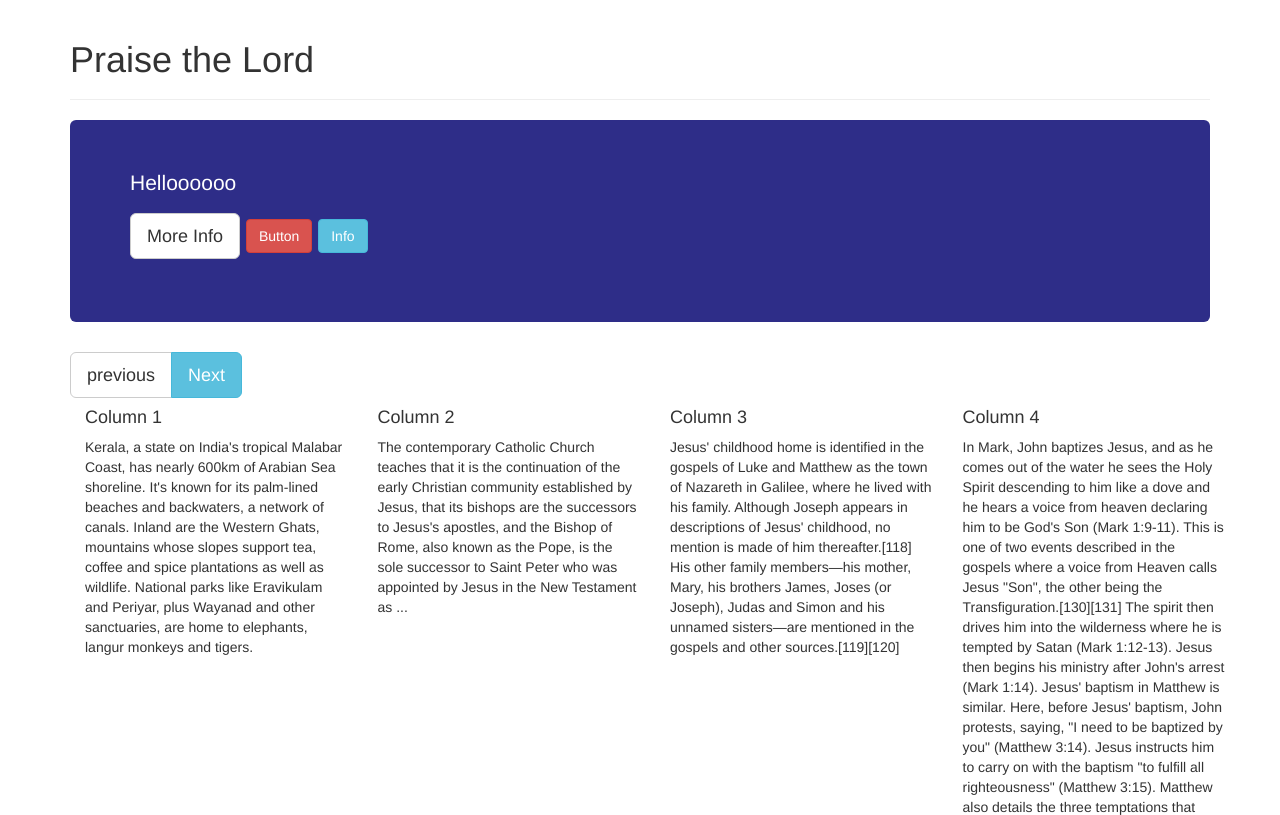
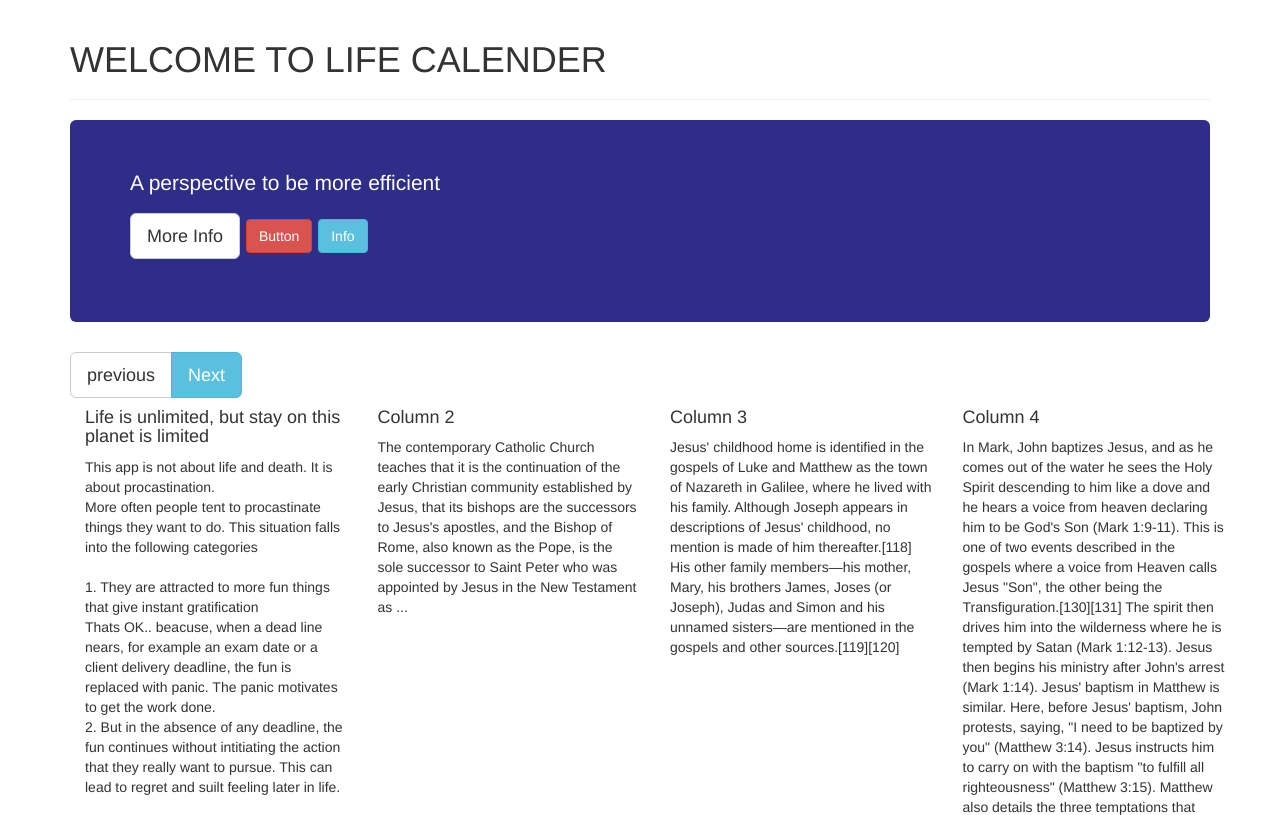
Before and after one commit to johnjinto/johnjinto.github.io, a website: page ui/landing.html in a window 1280 px wide. Shown: the top 815 px of the page. Drawn offline with nearby package versions, Linux system fonts and the light colour scheme.

Commit message:
Procastination

```diff
--- a/ui/landing.html
+++ b/ui/landing.html
@@ -19,12 +19,12 @@
 
     <div class="container">
     <div class="page-header">
-    <h1>Praise the Lord</h1>
+    <h1>WELCOME TO LIFE CALENDER</h1>
     </div>
 
     <div class="jumbotron">
 
-    <p>Helloooooo
+    <p>A perspective to be more efficient
     </p>
     <p>
         <a href="#" class="btn btn-default btn-lg">More Info</a>
@@ -43,8 +43,13 @@
     <div class="row">
 
         <div class="col-lg-3 col-md-3 col-sm-6 col-xs-12">
-            <h4>Column 1</h4>
-            Kerala, a state on India's tropical Malabar Coast, has nearly 600km of Arabian Sea shoreline. It's known for its palm-lined beaches and backwaters, a network of canals. Inland are the Western Ghats, mountains whose slopes support tea, coffee and spice plantations as well as wildlife. National parks like Eravikulam and Periyar, plus Wayanad and other sanctuaries, are home to elephants, langur monkeys and tigers.
+            <h4>Life is unlimited, but stay on this planet is limited</h4>
+
+            This app is not about life and death. It is about procastination.<br>
+            More often people tent to procastinate things they want to do. This situation falls into the following categories<br><br>
+            1. They are attracted to more fun things that give instant gratification<br>
+                Thats OK.. beacuse, when a dead line nears, for example an exam date or a client delivery deadline, the fun is replaced with panic. The panic motivates to get the work done. <br>
+            2. But in the absence of any deadline, the fun continues without intitiating the action that they really want to pursue. This can lead to regret and suilt feeling later in life.<br>
 
         </div>
         <div class="col-lg-3 col-md-3 col-sm-6 col-xs-12">
```
